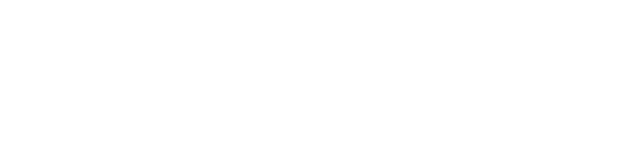
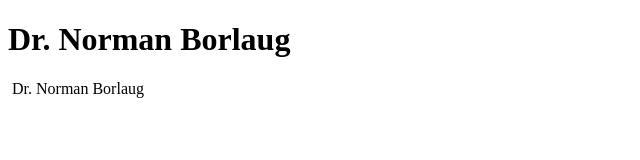
Before and after one commit to Naledi-Dikgale/Naledi-Walid-Html, a plain HTML site: page index.html in a window 1280 px wide. Shown: the whole page, without its empty margins (0-640 px from the left). Drawn offline with Linux system fonts and the light colour scheme.

Commit message:
added some lines of Html

```diff
--- a/index.html
+++ b/index.html
@@ -4,10 +4,18 @@
     <meta charset="UTF-8">
     <meta http-equiv="X-UA-Compatible" content="IE=edge">
     <meta name="viewport" content="width=device-width, initial-scale=1.0">
-    <title>Document</title>
+    <title>Tribute Page</title>
     <link rel="stylesheet" href="style.css">
 </head>
 <body>
+   <main id="main" >
+    <h1 id="tittle">Dr. Norman Borlaug</h1>
+    <div id="img-div">
+        <img src="" id="image">
+      <caption id="img-caption">Dr. Norman Borlaug</caption>
+      <p id="tribute-info"></p>
+    </div>
+   </main>
 
 </body>
 </html>
```
